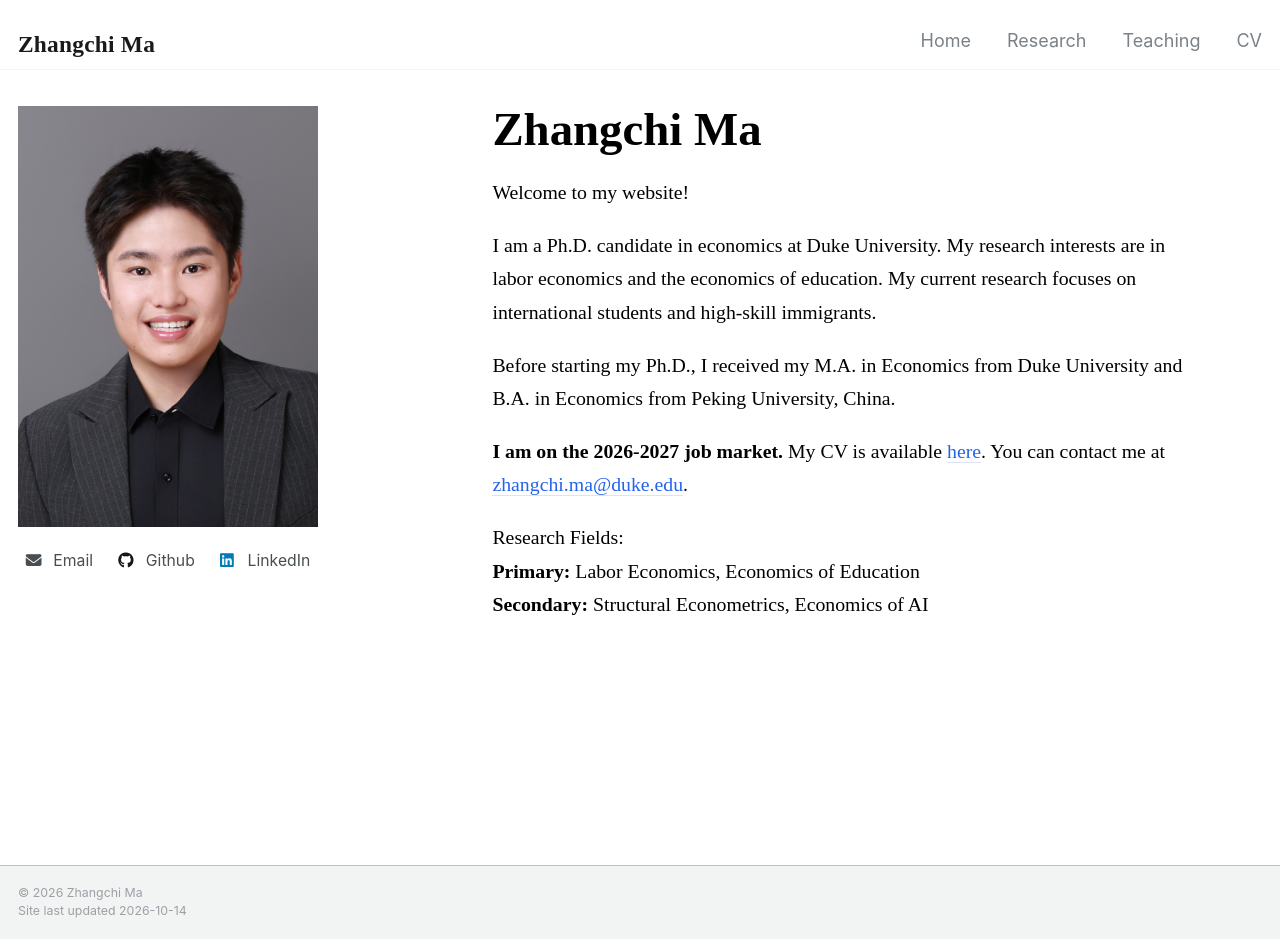
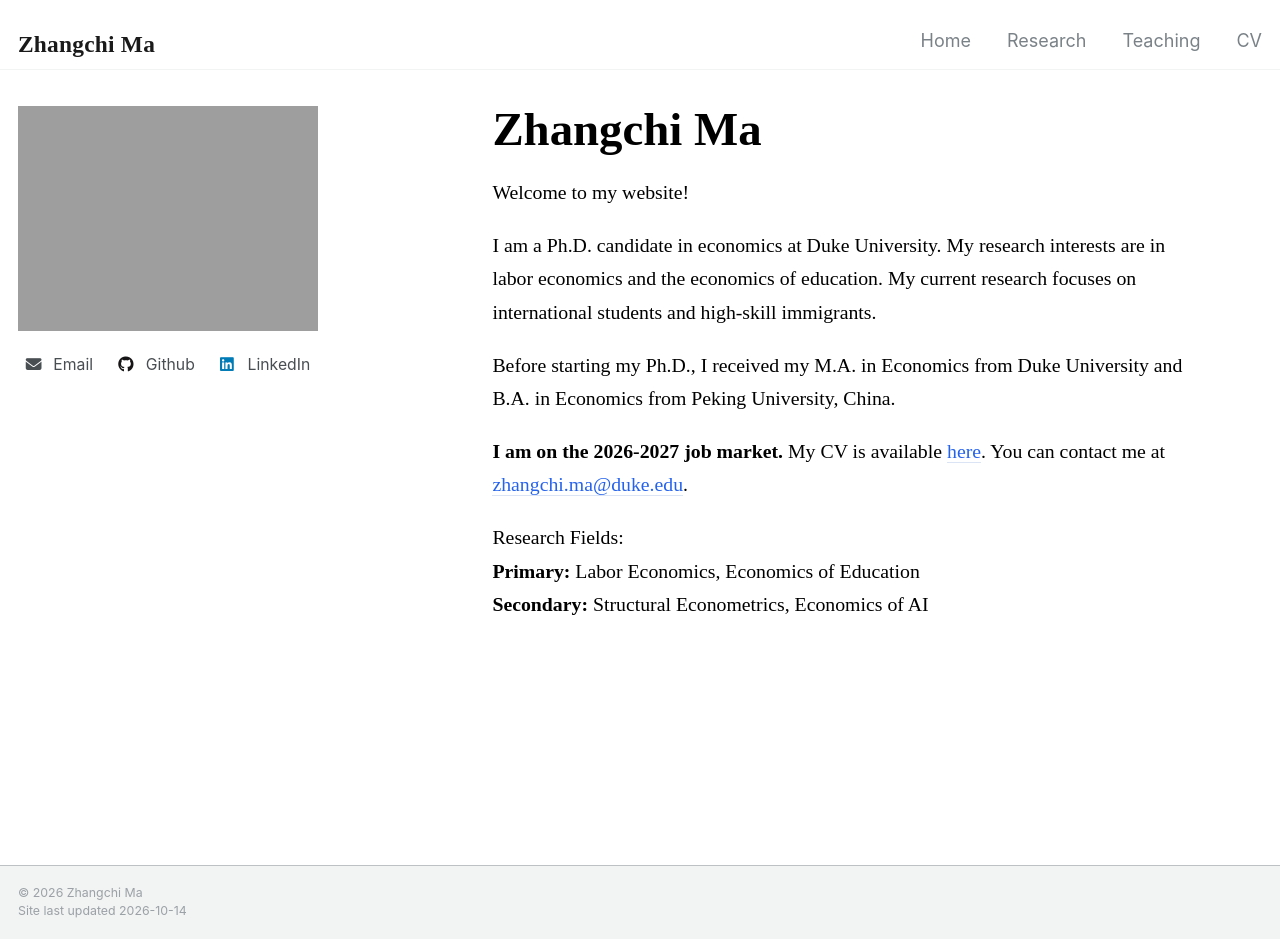
Before and after one commit to henrymzc/henrymzc.github.io, a Jekyll site: the page built from _pages/about.md, in a window 1280 px wide and 939 px high. Built offline with Jekyll 4.4.1, drawn with Linux system fonts in a browser that asks for light colours.

Commit message:
Update author avatar image in config file

```diff
--- a/_config.yml
+++ b/_config.yml
@@ -21,7 +21,7 @@ repository               : "henrymzc/henrymzc.github.io"
 #               Additional customization can be done by editing /_includes/author-profile.html
 author:
   # Biographic information
-  avatar           : "/files/self_portrait.jpg"
+  avatar           : "/files/png_1_small.jpg"
   name             : "Zhangchi Ma"
   pronouns         : # example: "she/her"
   bio              : "PhD Candidate in Economics"
```
